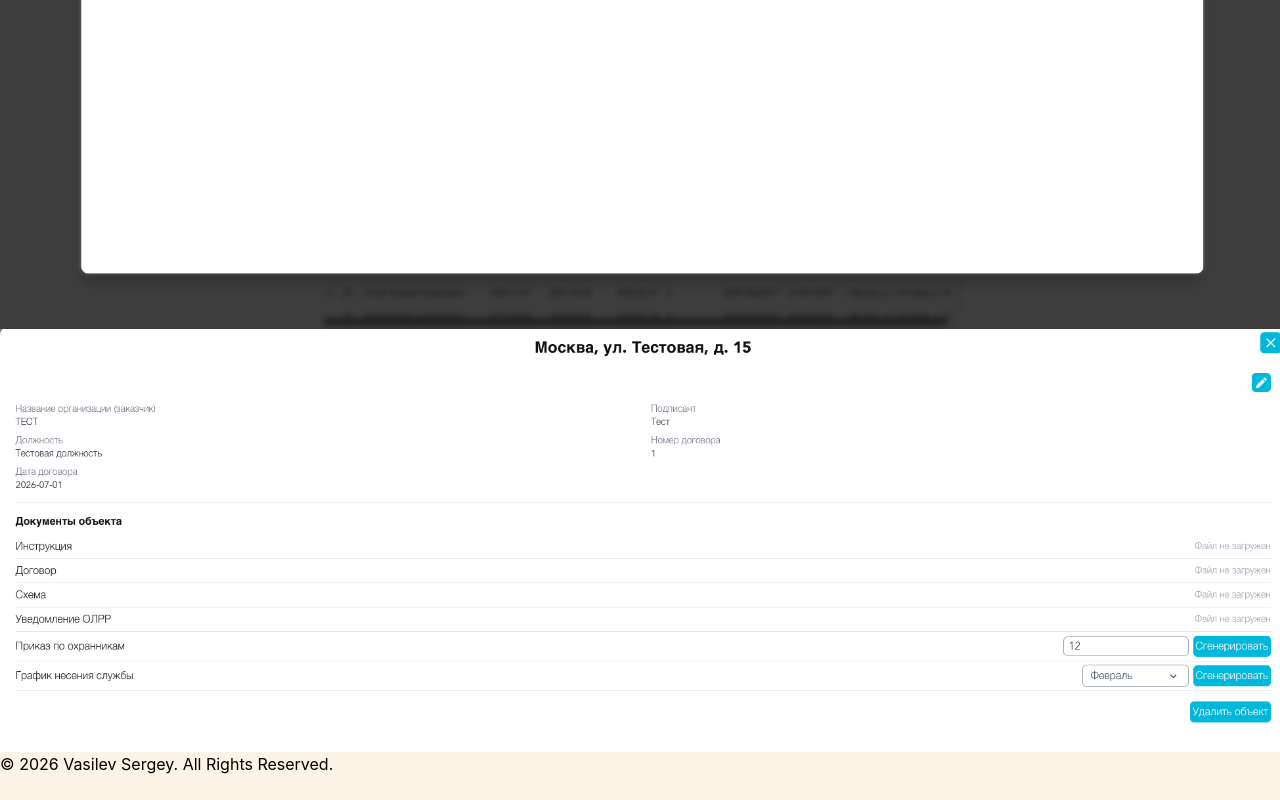
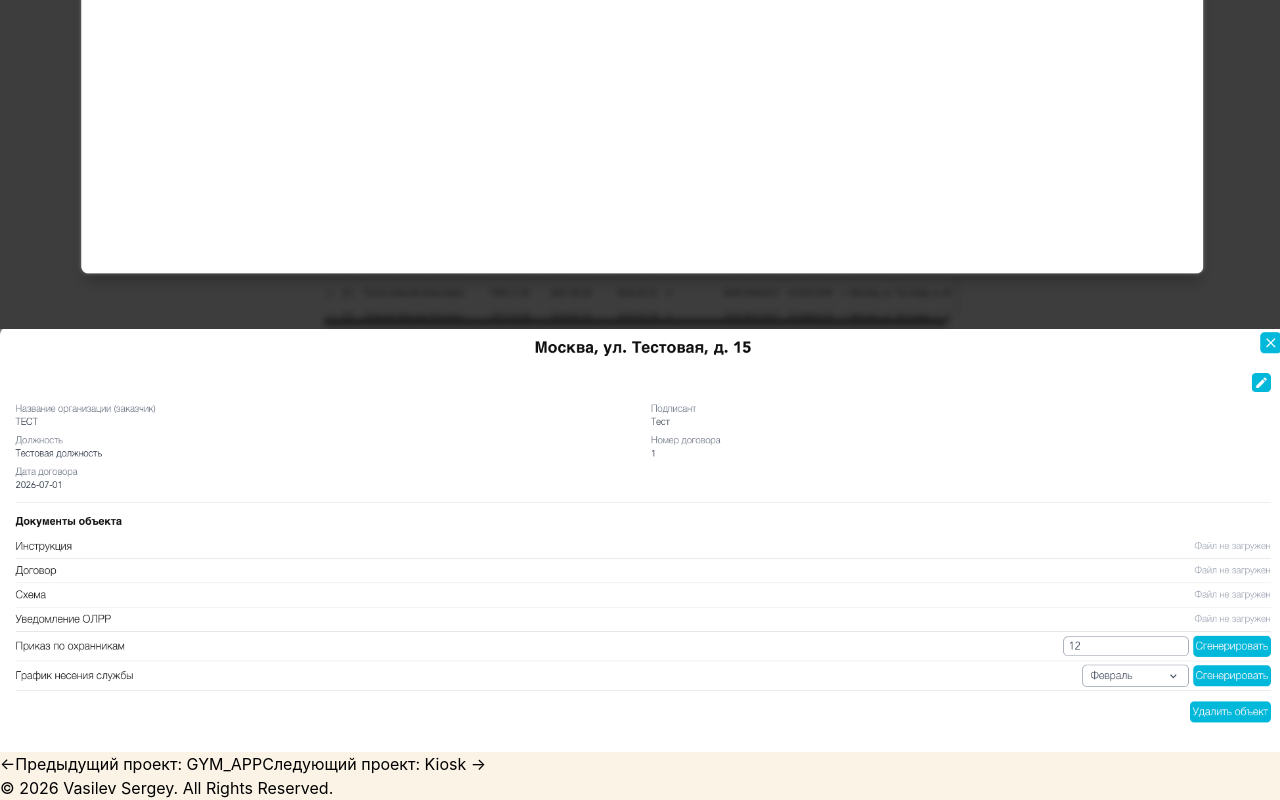
Before and after one commit to folox-12/profile, a Vue app: page /works/chop in a window 1280 px wide. Shown: the part 2386-3186 px from the top of the page. Before the commit the page ends 3162 px from the top, so only its background shows below. Built offline with nearby package versions, Linux system fonts and the light colour scheme.

Commit message:
Добавлена навигация между проектами (предыдущий/следующий) на странице деталей

```diff
--- a/src/views/works/WorksDetails.vue
+++ b/src/views/works/WorksDetails.vue
@@ -1,7 +1,7 @@
 <script setup lang="ts">
 import { useRouteFunction } from '@/composable/useRouteFunction';
 import { computed, onMounted, ref } from 'vue';
-import { getProjectWorkById, ProjectType } from '@/constants/projects';
+import { getProjectWorkById, ProjectType, PROJECT_WORKS } from '@/constants/projects';
 import useTranslation from '@/composable/useTranslation';
 import { useI18n } from 'vue-i18n';
 const { t } = useI18n();
@@ -14,6 +14,20 @@ const title = computed(() => workName);
 const currentProject = ref<ProjectType | undefined>();
 
 const details = computed(() => currentProject.value?.details);
+
+const currentIndex = computed(() => PROJECT_WORKS.findIndex(p => p.id === currentProject.value?.id));
+
+const prevProject = computed<ProjectType | undefined>(() => {
+    if (currentIndex.value === -1 || PROJECT_WORKS.length < 2) return undefined;
+    const index = (currentIndex.value - 1 + PROJECT_WORKS.length) % PROJECT_WORKS.length;
+    return PROJECT_WORKS[index];
+});
+
+const nextProject = computed<ProjectType | undefined>(() => {
+    if (currentIndex.value === -1 || PROJECT_WORKS.length < 2) return undefined;
+    const index = (currentIndex.value + 1) % PROJECT_WORKS.length;
+    return PROJECT_WORKS[index];
+});
 
 const stackList = computed(() => details.value?.stack?.split(',').map(s => s.trim()) ?? []);
 
@@ -100,4 +114,37 @@ onMounted(() => {
             />
         </div>
     </div>
+
+    <div
+        v-if="prevProject || nextProject"
+        class="flex justify-between items-center mt-8 pt-6 border-t border-black/10 dark:border-white/[.14]"
+    >
+        <router-link
+            v-if="prevProject"
+            :to="prevProject.to"
+            class="
+            flex items-center gap-1.5 text-sm font-semibold
+            hover:underline
+            focus-visible:ring-2 focus-visible:ring-mintline dark:focus-visible:ring-mintline-dark focus-visible:outline-none rounded
+            "
+        >
+            <span aria-hidden="true">←</span>
+            <span class="sr-only">{{ t('general.prevProject') }}:</span>
+            {{ prevProject.name }}
+        </router-link>
+        <span v-else></span>
+        <router-link
+            v-if="nextProject"
+            :to="nextProject.to"
+            class="
+            flex items-center gap-1.5 text-sm font-semibold
+            hover:underline
+            focus-visible:ring-2 focus-visible:ring-mintline dark:focus-visible:ring-mintline-dark focus-visible:outline-none rounded
+            "
+        >
+            <span class="sr-only">{{ t('general.nextProject') }}:</span>
+            {{ nextProject.name }}
+            <span aria-hidden="true">→</span>
+        </router-link>
+    </div>
 </template>
```
